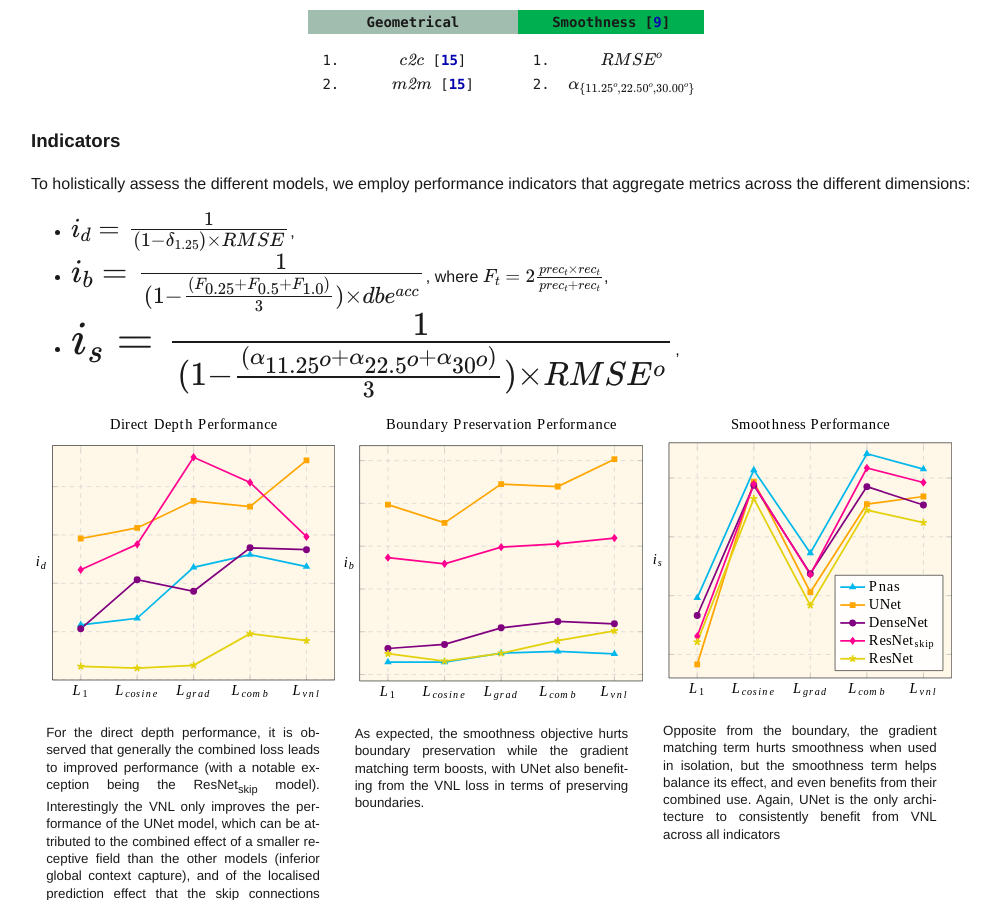
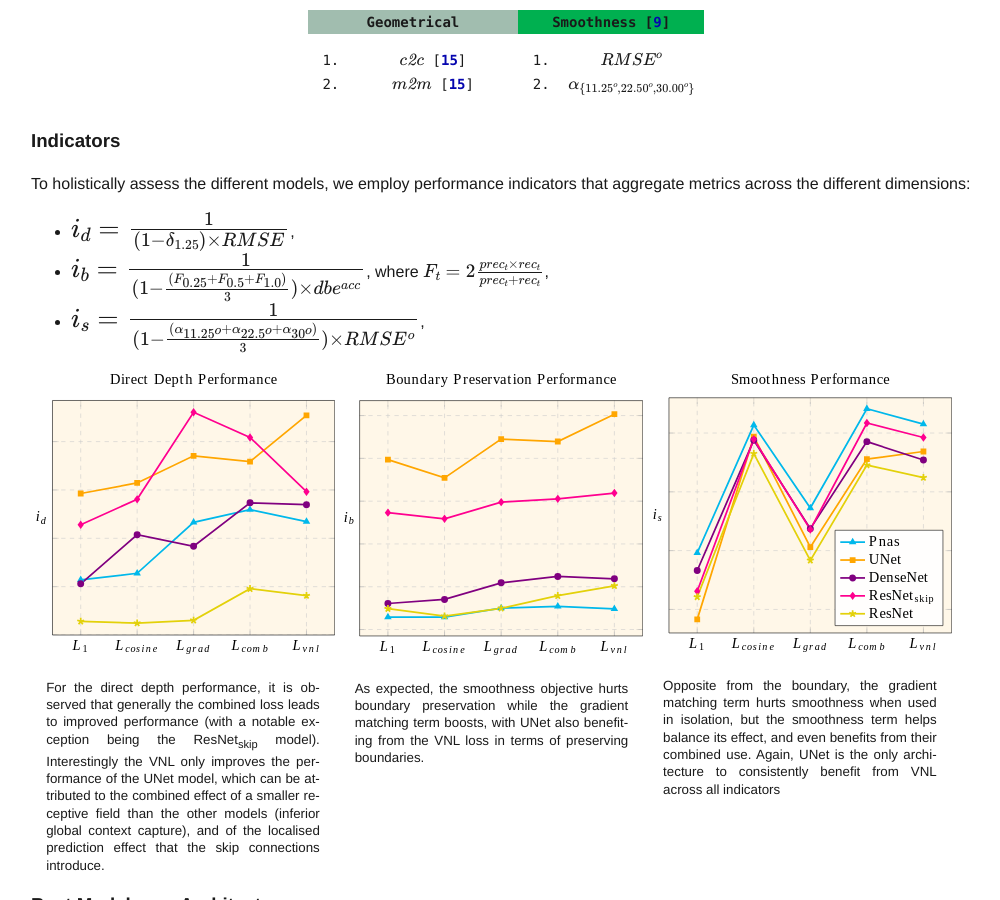
Before and after one commit to VCL3D/Pano3D, a Jekyll site: the page index.html, which Jekyll copies as it is, in a window 1280 px wide and 900 px high, scrolled down 4035 px. Shown: the whole window, without its empty margins (134-1134 px from the left). Built offline with Jekyll 4.4.1, drawn with Linux system fonts in a browser that asks for light colours; some web fonts are replaced; formulas are drawn with MathJax 3; a style sheet for code colours, icons or effects is not loaded.

Commit message:
Update index.html

```diff
--- a/index.html
+++ b/index.html
@@ -109,7 +109,7 @@
                     Georgios Albanis <sup>1</sup>
                 </a>
                 <a href=https://zokin.github.io/>
-                    Nikolaos Zioulis <sup>1,2</sup>
+                    Nikolaos Zioulis <sup>1, 2</sup>
                 </a>
                 <a href=https://github.com/pdrak>
                     Petros Drakoulis <sup>1</sup>
@@ -150,19 +150,6 @@
                     Code
                 </a>
             </div>
-            <!--<div class="teaser-image">
-                <img src="images/teaser_new.png" style="width:50%;">
-                <p class="caption">\(\textbf{Pano3D}\) is a new benchmark for depth estimation from spherical panoramas.
-                    Its goal is to drive progress for this task in a consistent and holistic manner.
-                    To achieve that we generate a new dataset and integrate evaluation metrics that
-                    capture not only depth performance,
-                    but also secondary traits like boundary preservation and smoothness.
-                    Moreover, \(\textbf{Pano3D}\) takes a step beyond  typical intra-dataset evaluation schemes
-                    to inter-dataset  performance  assessment.   By  disentangling  generalization to
-                    three different axes,  \(\textbf{Pano3D}\) facilitates proper extrapolation assessment under different out-of-training data conditions.
-                    Relying on the  \(\textbf{Pano3D}\) holistic benchmark for 360 depth estimation we  perform an  extended  analysis  and derive a solid baseline for the task.
-                    </p>
-            </div>-->
 	    <div class="side-image">
                 <img src="images/teaser_new.png" style="width:85%;">
             </div>
@@ -423,8 +410,8 @@
                 To holistically assess the different models, we employ performance indicators that aggregate metrics across the different dimensions:
                 <ul>
                     <li>\(\Large i_d = \frac{1}{(1 - \delta_{1.25}) \times RMSE}\),</li>
-                    <li>\(\LARGE  i_b = \frac{1}{(1 - \frac{(F_{0.25} + F_{0.5} + F_{1.0})}{3}) \times dbe^{acc}}\), where \(F_{t}=2\frac{prec_{t} \times rec_{t}}{prec_{t} + rec_{t}}\),</li>
-                    <li>\(\Huge i_s = \frac{1}{(1 - \frac{(\alpha_{11.25^o} + \alpha_{22.5^o} + \alpha_{30^o})}{3}) \times RMSE^o}\),</li>
+                    <li>\(\Large  i_b = \frac{1}{(1 - \frac{(F_{0.25} + F_{0.5} + F_{1.0})}{3}) \times dbe^{acc}}\), where \(F_{t}=2\frac{prec_{t} \times rec_{t}}{prec_{t} + rec_{t}}\),</li>
+                    <li>\(\Large i_s = \frac{1}{(1 - \frac{(\alpha_{11.25^o} + \alpha_{22.5^o} + \alpha_{30^o})}{3}) \times RMSE^o}\),</li>
                 </ul>
                 <div class="indicators">
                     <figure style="width: 32.00%;">
```
